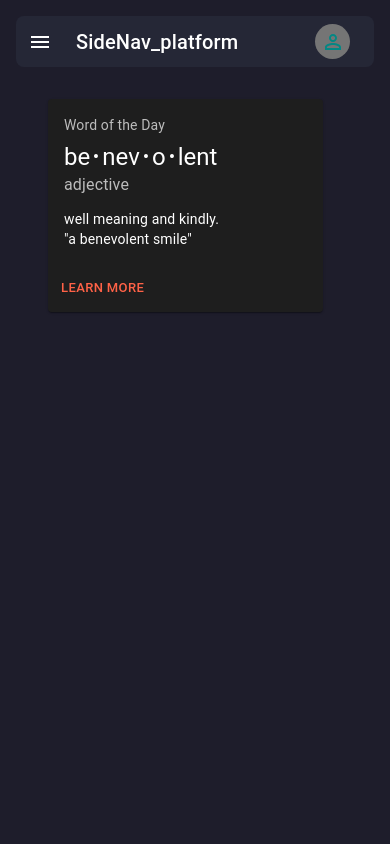
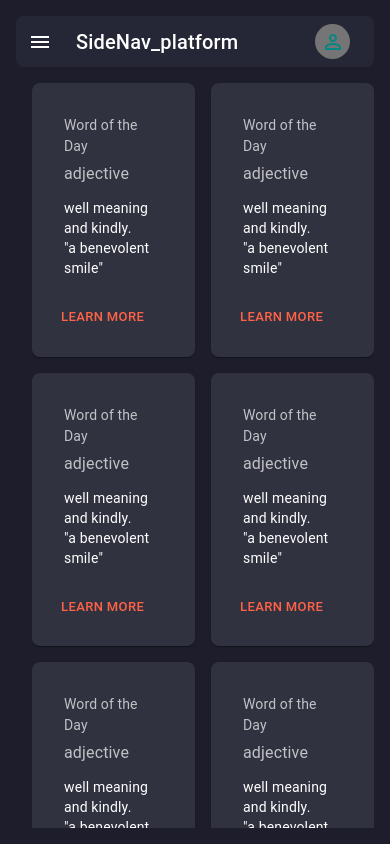
Before and after one commit to randa-11295/cars-diagnosis, a React (Create React App) app: page / in a window 390 px wide. Built offline with nearby package versions, Linux system fonts and the light colour scheme.

Commit message:
update responsive cards

```diff
--- a/package.json
+++ b/package.json
@@ -14,6 +14,7 @@
     "react-dom": "^18.2.0",
     "react-router-dom": "^6.22.3",
     "react-scripts": "5.0.1",
+    "uuid": "^9.0.1",
     "web-vitals": "^2.1.4"
   },
   "scripts": {
--- a/src/App.js
+++ b/src/App.js
@@ -10,7 +10,7 @@ export default function App() {
     <ThemeProvider theme={customTheme}>
       <Box
         sx={{
-          bgcolor: "colors.background",
+          bgcolor: "colors.bgColor",
           color: "colors.text",
         }}
       >
--- a/src/Components/Cards/SensorValsCard.jsx
+++ b/src/Components/Cards/SensorValsCard.jsx
@@ -1,30 +1,19 @@
-import * as React from 'react';
-import Box from '@mui/material/Box';
-import Card from '@mui/material/Card';
-import CardActions from '@mui/material/CardActions';
-import CardContent from '@mui/material/CardContent';
-import Button from '@mui/material/Button';
-import Typography from '@mui/material/Typography';
-
-const bull = (
-  <Box
-    component="span"
-    sx={{ display: 'inline-block', mx: '2px', transform: 'scale(0.8)' }}
-  >
-    •
-  </Box>
-);
+import * as React from "react";
+import Box from "@mui/material/Box";
+import Card from "@mui/material/Card";
+import CardActions from "@mui/material/CardActions";
+import CardContent from "@mui/material/CardContent";
+import Button from "@mui/material/Button";
+import Typography from "@mui/material/Typography";
 
 export default function SensorValsCard() {
   return (
-    <Card sx={{ minWidth: 275 }}>
+    <Card sx={{ borderRadius: 2, bgcolor: "primary.bgColor", p: 2 }}>
       <CardContent>
         <Typography sx={{ fontSize: 14 }} color="text.secondary" gutterBottom>
           Word of the Day
         </Typography>
-        <Typography variant="h5" component="div">
-          be{bull}nev{bull}o{bull}lent
-        </Typography>
+
         <Typography sx={{ mb: 1.5 }} color="text.secondary">
           adjective
         </Typography>
--- a/src/Components/Navbar/TopNav.js
+++ b/src/Components/Navbar/TopNav.js
@@ -31,7 +31,7 @@ const TopNav = (props) => {
 
   return (
 
-      <Stack  alignItems="center" direction="row"  sx={{bgcolor : "primary.background" ,    borderRadius: 2,px: 2}}>
+      <Stack  alignItems="center" direction="row"  sx={{bgcolor : "primary.bgColor" ,    borderRadius: 2,px: 2}}>
         <IconButton
           color="inherit"
           aria-label="open drawer"
--- a/src/Pages/Home.jsx
+++ b/src/Pages/Home.jsx
@@ -17,14 +17,20 @@ function Home() {
       <Stack spacing={2} sx={{ height: "100vh", p: 2 }}>
         <TopNav openHandel={openHandel} />
 
-        <Stack direction="row" spacing={2} sx={{ flexGrow: 1 }}>
+        <Stack
+          direction="row"
+          spacing={2}
+          sx={{ flexGrow: 1, maxHeight: "100%", overflowY: "hidden" }}
+        >
           <Box
             sx={{
               // m: 3,
               width: { md: "30%", lg: "20%", xl: " 15%" },
               borderRadius: 2,
-              bgcolor: "primary.background",
+              bgcolor: "primary.bgColor",
               p: 2,
+              maxHeight: "100%",
+              overflowY: "auto",
               display: { xs: "none", md: "block" },
             }}
           >
@@ -35,7 +41,8 @@ function Home() {
           <Box
             sx={{
               width: { md: "70%", lg: "80%", xl: " 85%" },
-              p: 2,
+              maxHeight: "100%",
+              overflowY: "auto",
             }}
           >
             <Outlet />
--- a/src/Pages/Introduction.jsx
+++ b/src/Pages/Introduction.jsx
@@ -1,7 +1,16 @@
 import SensorValsCard from "../Components/Cards/SensorValsCard";
-
+import { v4 as uuid } from "uuid";
+import { Grid } from "@mui/material";
 const Introduction = () => {
-  return <SensorValsCard />;
+  return (
+    <Grid container spacing={2} columnSpacing={2}>
+      {[1, 2, 3, 4, 5, 6, 7, 8].map((el) => (
+        <Grid item xs={6} md={4} lg={3} >
+          <SensorValsCard key={uuid()} />
+        </Grid>
+      ))}
+    </Grid>
+  );
 };
 
 export default Introduction;
--- a/src/utils/theme.js
+++ b/src/utils/theme.js
@@ -6,12 +6,12 @@ const theme = {
     },
     colors: {
       text: "#fff",
-      background: "#1E1D2B",
+      bgColor: "#1E1D2B",
     },
     primary: {
       dark: "#602E3D",
       main: "#FF6247",
-      background: "#252736",
+      bgColor: "#252736",
     },
 
     secondary: {
```
Also changed, not shown: 2 other files (tests, documents, lock files or other folders).
